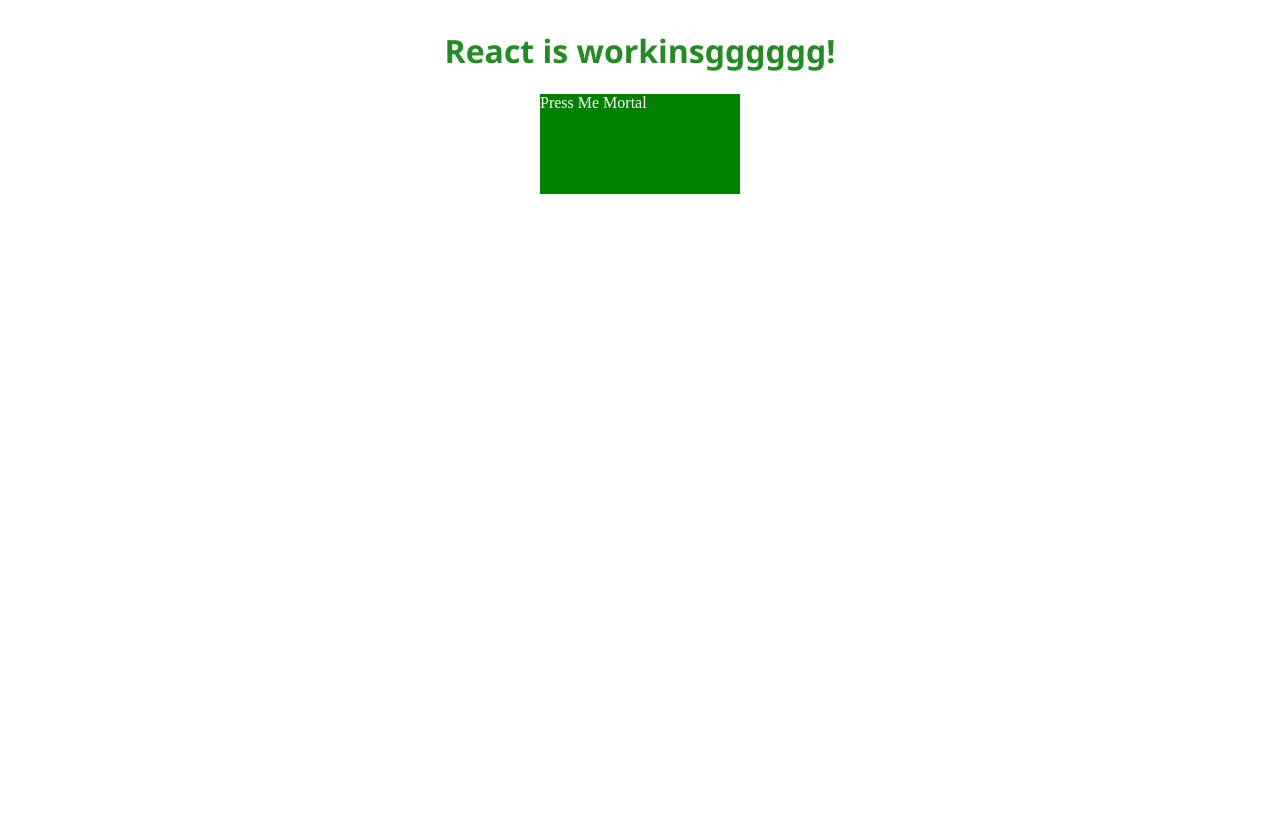
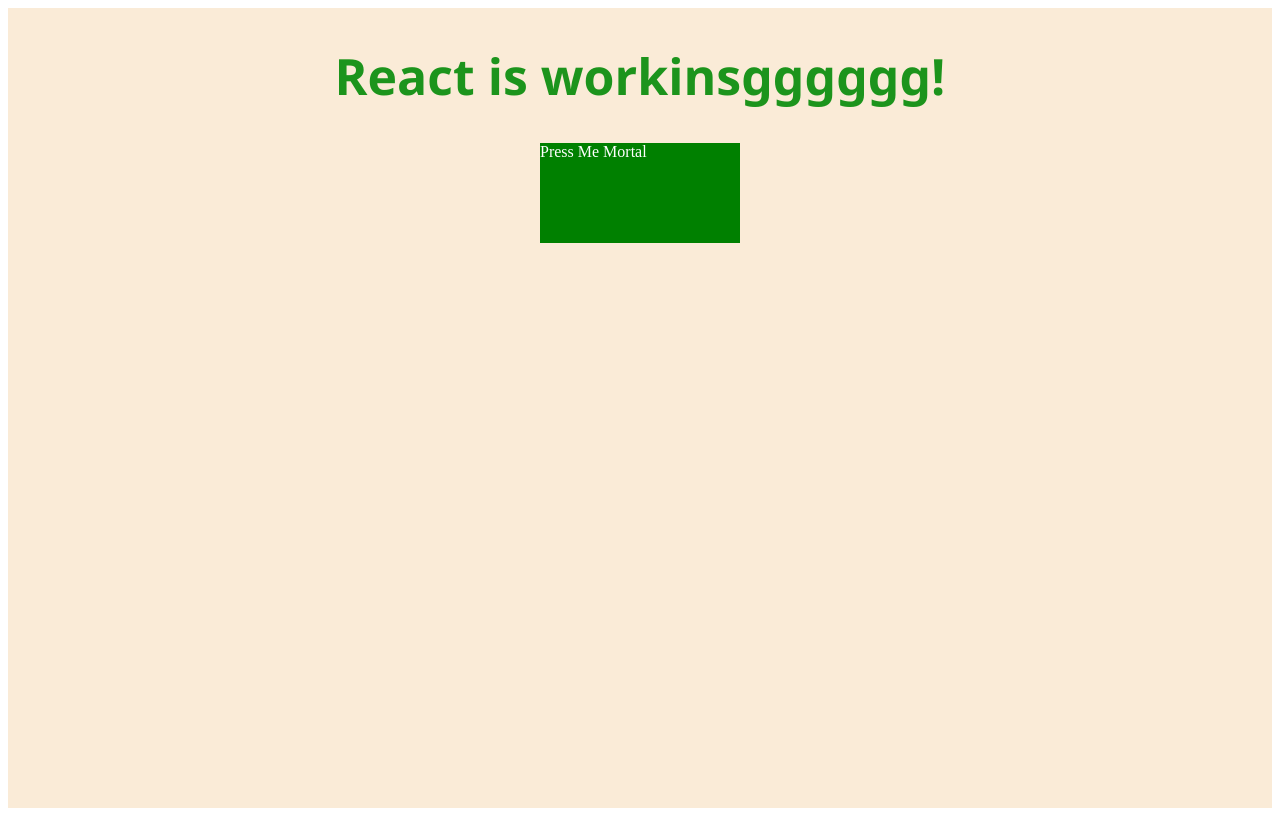
Before and after one commit to wtdavis/Workweek, a React app: page / in a window 1280 px wide. Built offline with nearby package versions, Linux system fonts and the light colour scheme.

Commit message:
style flex

```diff
--- a/src/index.css
+++ b/src/index.css
@@ -2,9 +2,15 @@
 .react-body {
     display: flex;
     flex-direction: column;
-    justify-content: center;
+    justify-content: flex-start;
     align-items: center;
+    background-color: antiquewhite;
+    height: 100vh
 }
+
+/* main background color scheme  */
+
+
 
 .button {
     background-color: green
@@ -19,6 +25,6 @@
 
 .title {
     font-family: 'Segoe UI', Tahoma, Geneva, Verdana, sans-serif;
-    color: forestgreen;
-
+    color: rgb(28, 148, 28);
+    font-size: 50px;
 }
```
Also changed, not shown: src/index.js (line endings or trailing spaces).
